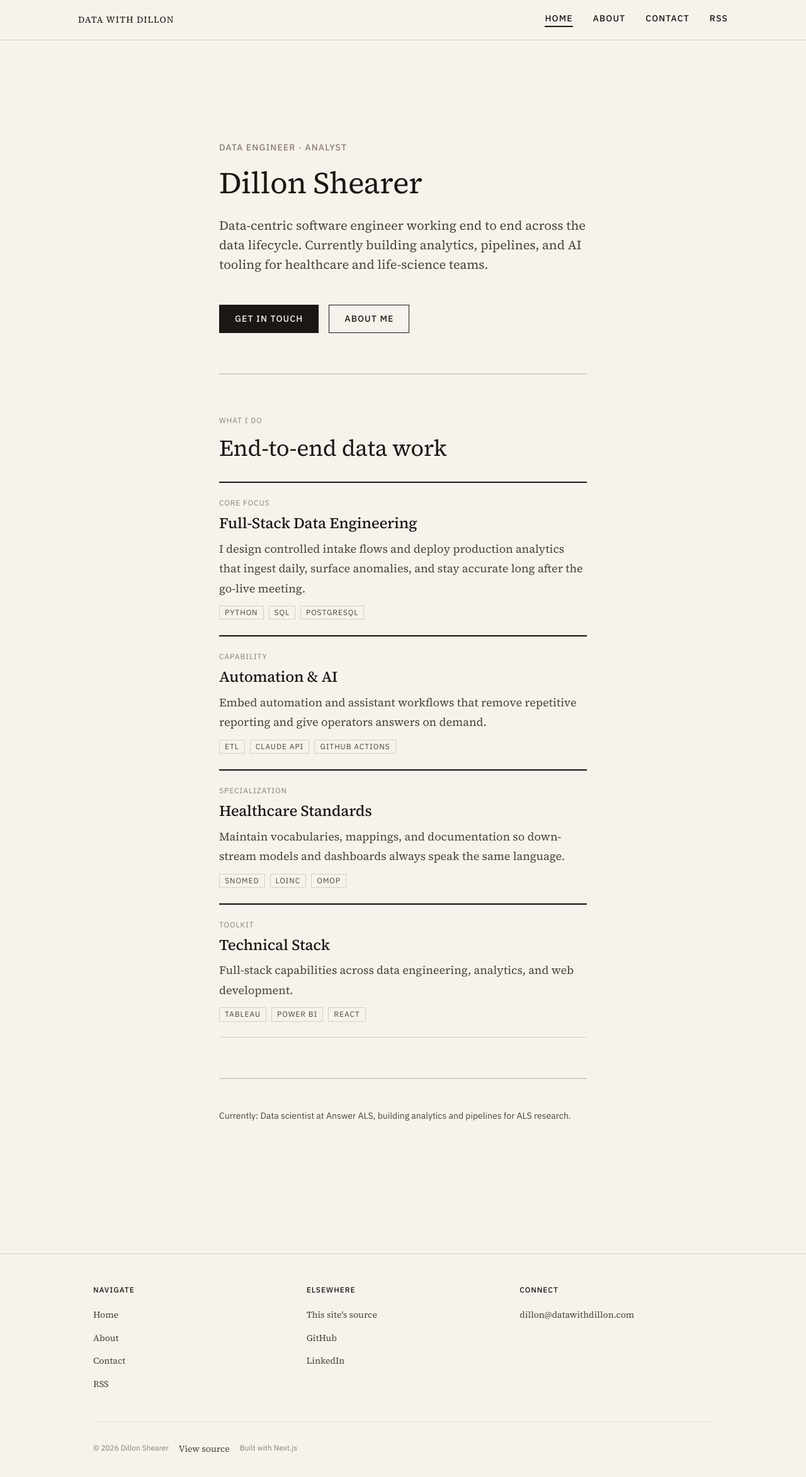
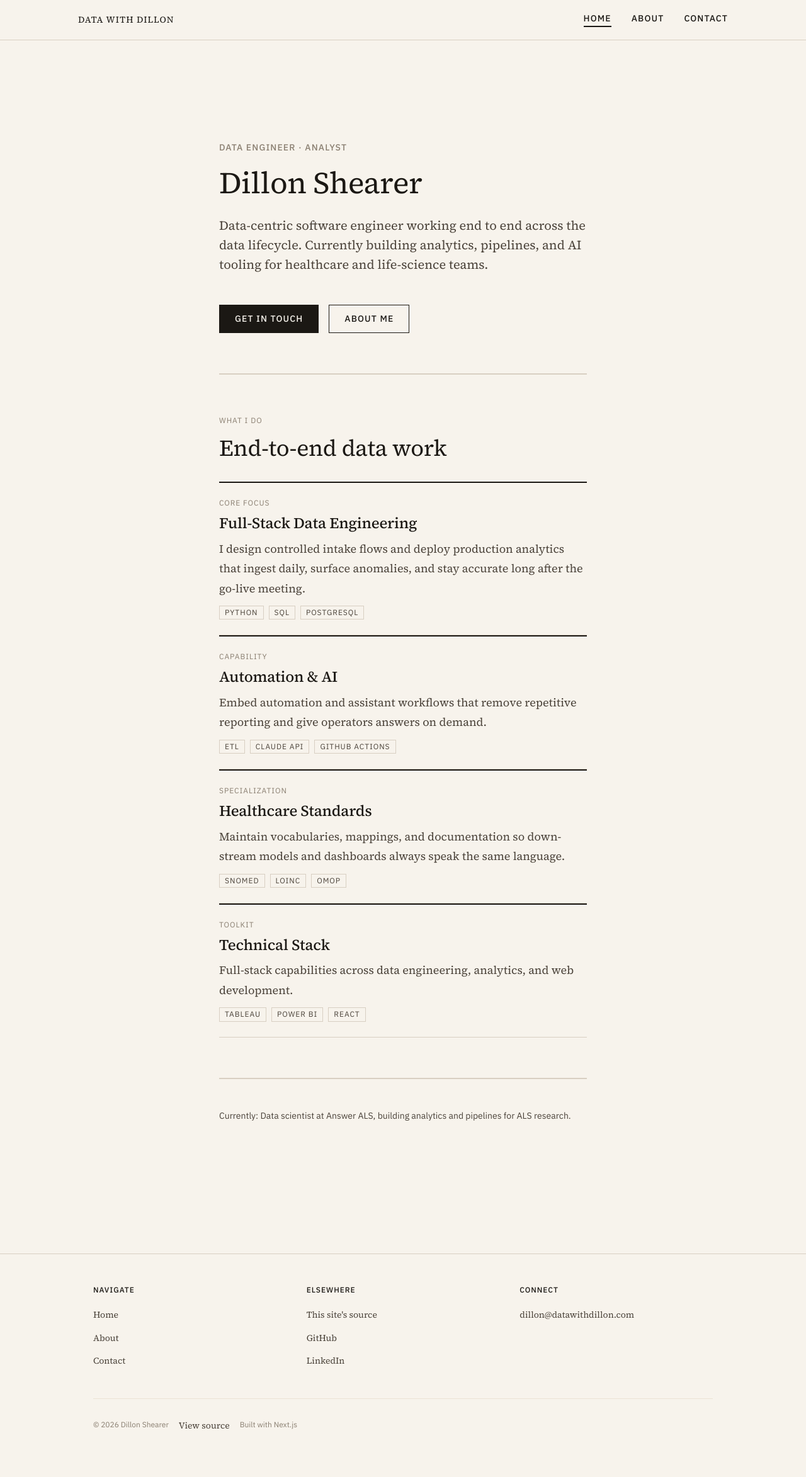
Before and after one commit to dillon-shearer/ds-portfolio, a Next.js app: page / in a window 1280 px wide. Shown: the top 2346 px of the page at 63% size. After the commit the page ends 2324 px from the top, so only its background shows below. Built offline with nearby package versions, Linux system fonts and the light colour scheme.

Commit message:
fix: remove RSS from nav

```diff
--- a/components/Footer.tsx
+++ b/components/Footer.tsx
@@ -15,7 +15,6 @@ export function Footer() {
                 { href: '/', label: 'Home' },
                 { href: '/about', label: 'About' },
                 { href: '/contact', label: 'Contact' },
-                { href: '/rss', label: 'RSS' },
               ].map((item) => (
                 <li key={item.href}>
                   <Link href={item.href} className={styles.columnLink}>
--- a/components/Header.tsx
+++ b/components/Header.tsx
@@ -11,7 +11,6 @@ const NAV_ITEMS = [
   { href: '/', label: 'Home' },
   { href: '/about', label: 'About' },
   { href: '/contact', label: 'Contact' },
-  { href: '/rss', label: 'RSS' },
 ]
 
 export function Header() {
--- a/components/MobileDrawer.tsx
+++ b/components/MobileDrawer.tsx
@@ -8,7 +8,6 @@ const NAV_ITEMS = [
   { href: '/', label: 'Home' },
   { href: '/about', label: 'About' },
   { href: '/contact', label: 'Contact' },
-  { href: '/rss', label: 'RSS' },
 ]
 
 interface MobileDrawerProps {
```
